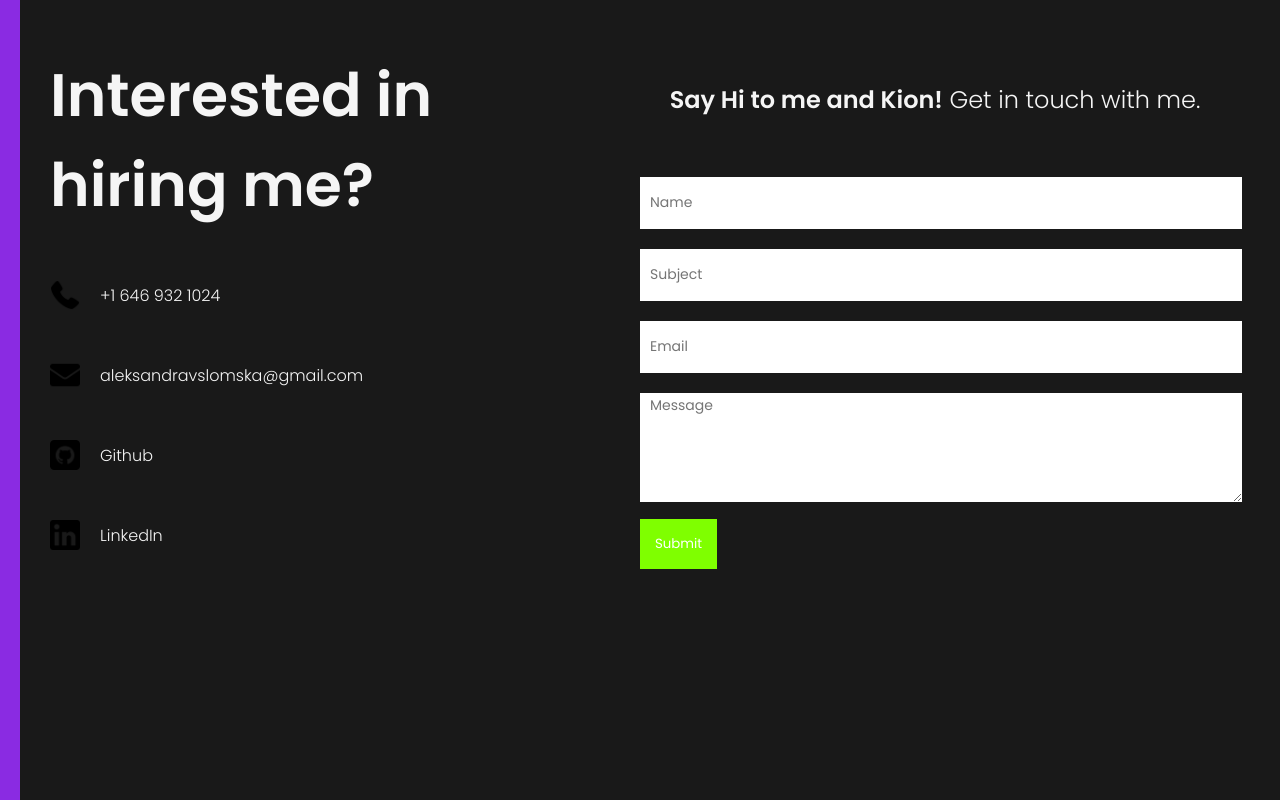
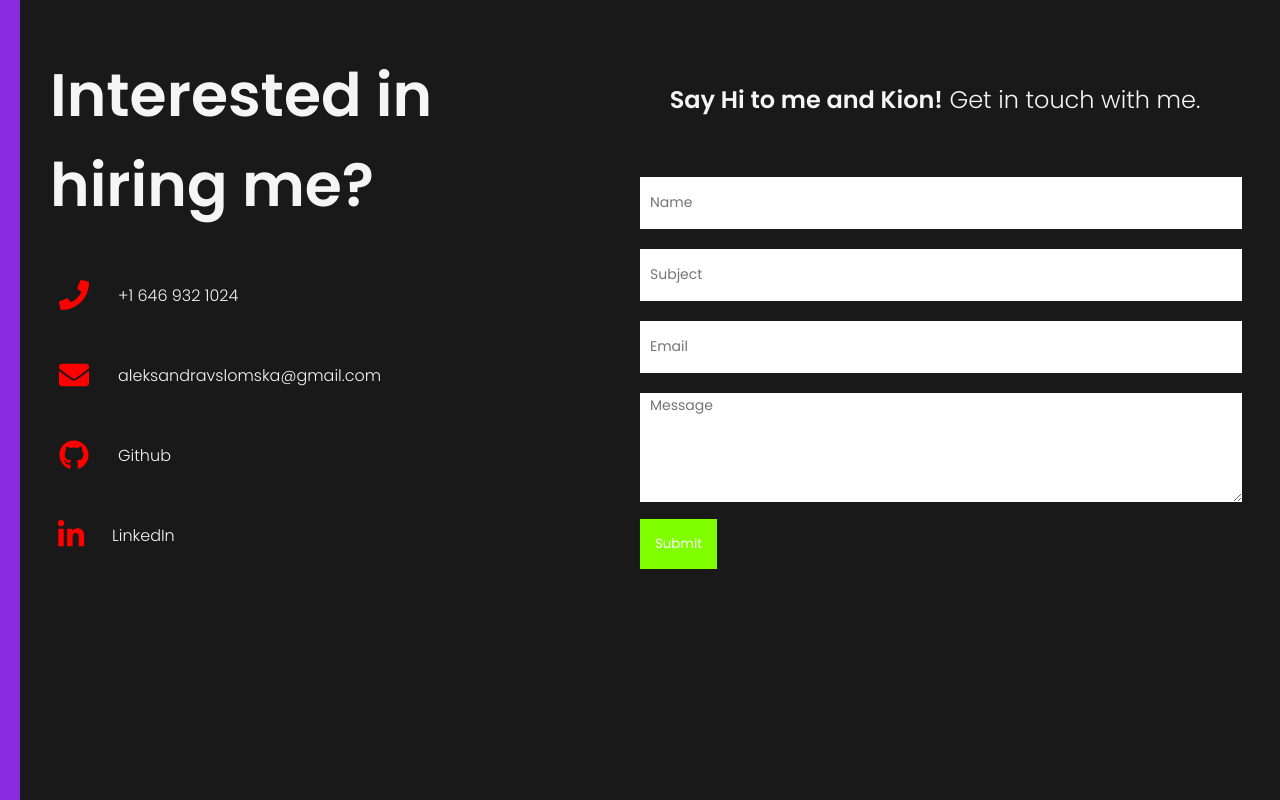
Before and after one commit to snowleopardAlexa/react-portfolio-2021, a React (Create React App) app: page / in a window 1280 px wide. Shown: the part 2568-3368 px from the top of the page. Built offline with nearby package versions, Linux system fonts and the light colour scheme.

Commit message:
change icons sizes and add font awesome

```diff
--- a/package.json
+++ b/package.json
@@ -3,6 +3,10 @@
   "version": "0.1.0",
   "private": true,
   "dependencies": {
+    "@fortawesome/fontawesome-svg-core": "^1.2.36",
+    "@fortawesome/free-brands-svg-icons": "^5.15.4",
+    "@fortawesome/free-solid-svg-icons": "^5.15.4",
+    "@fortawesome/react-fontawesome": "^0.1.16",
     "@testing-library/jest-dom": "^5.15.0",
     "@testing-library/react": "^11.2.7",
     "@testing-library/user-event": "^12.8.3",
--- a/src/components/Contact/Contact.jsx
+++ b/src/components/Contact/Contact.jsx
@@ -1,11 +1,14 @@
 import React from 'react';
 import "./contact.css";
-import phone from "../../img/phone.png";
-import email from "../../img/email.png";
-import github from "../../img/github.png";
-import linkedin from "../../img/linkedin.png";
 import { useRef, useState } from "react";
 import emailjs from 'emailjs-com';
+
+import { FontAwesomeIcon } from '@fortawesome/react-fontawesome';
+import { faPhone } from '@fortawesome/free-solid-svg-icons';
+import { faEnvelope } from '@fortawesome/free-solid-svg-icons';
+import { faGithub } from '@fortawesome/free-brands-svg-icons';
+import { faLinkedinIn } from '@fortawesome/free-brands-svg-icons';
+import { faFacebookF } from '@fortawesome/free-brands-svg-icons'
 
 const Contact = () => {
 
@@ -36,19 +39,19 @@ const handleSubmit = (e) => {
                    <h1 className="c-title">Interested in hiring me?</h1>
                    <div className="c-info">
                        <div className="c-info-item">
-                           <img src={phone} alt="" className="c-icon" />
+                       <FontAwesomeIcon icon={faPhone} alt="" className="c-icon" />
                              +1 646 932 1024
                        </div>
                        <div className="c-info-item">
-                           <img className="c-icon" src={email} alt="" />
+                       <FontAwesomeIcon icon={faEnvelope} alt="" className="c-icon" />
                             aleksandravslomska@gmail.com
                        </div>
                        <div className="c-info-item">
-                           <img className="c-icon" src={github} alt="" />
+                       <FontAwesomeIcon icon={faGithub} alt="" className="c-icon" />
                            Github
                        </div>
                        <div className="c-info-item">
-                           <img className="c-icon" src={linkedin} alt="" />
+                       <FontAwesomeIcon icon={faLinkedinIn} alt="" className="c-icon" />
                            LinkedIn
                        </div>
                    </div>
--- a/src/components/Contact/contact.css
+++ b/src/components/Contact/contact.css
@@ -44,6 +44,8 @@
     width: 30px;
     height: 30px;
     margin-right: 20px;
+    color: red;
+    font-size: 3rem;
 }
 
 .c-desc {
```
Also changed, not shown: 1 other file (tests, documents, lock files or other folders).
